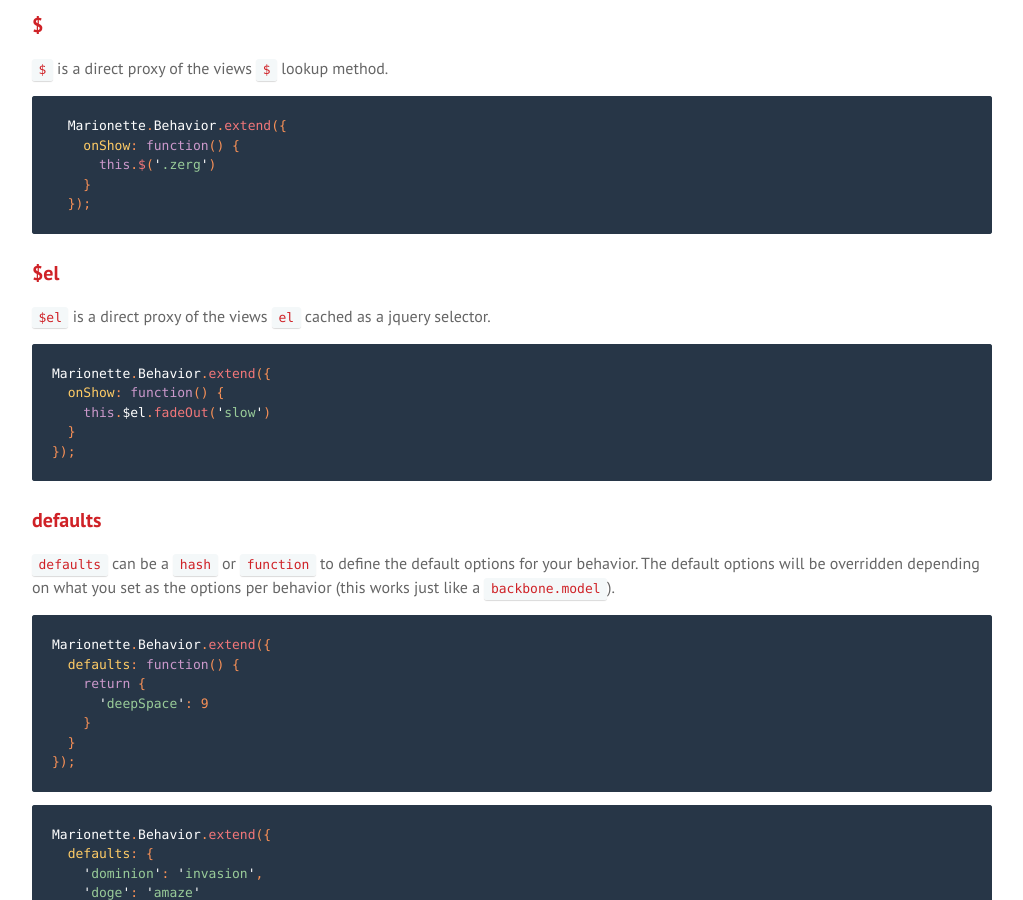
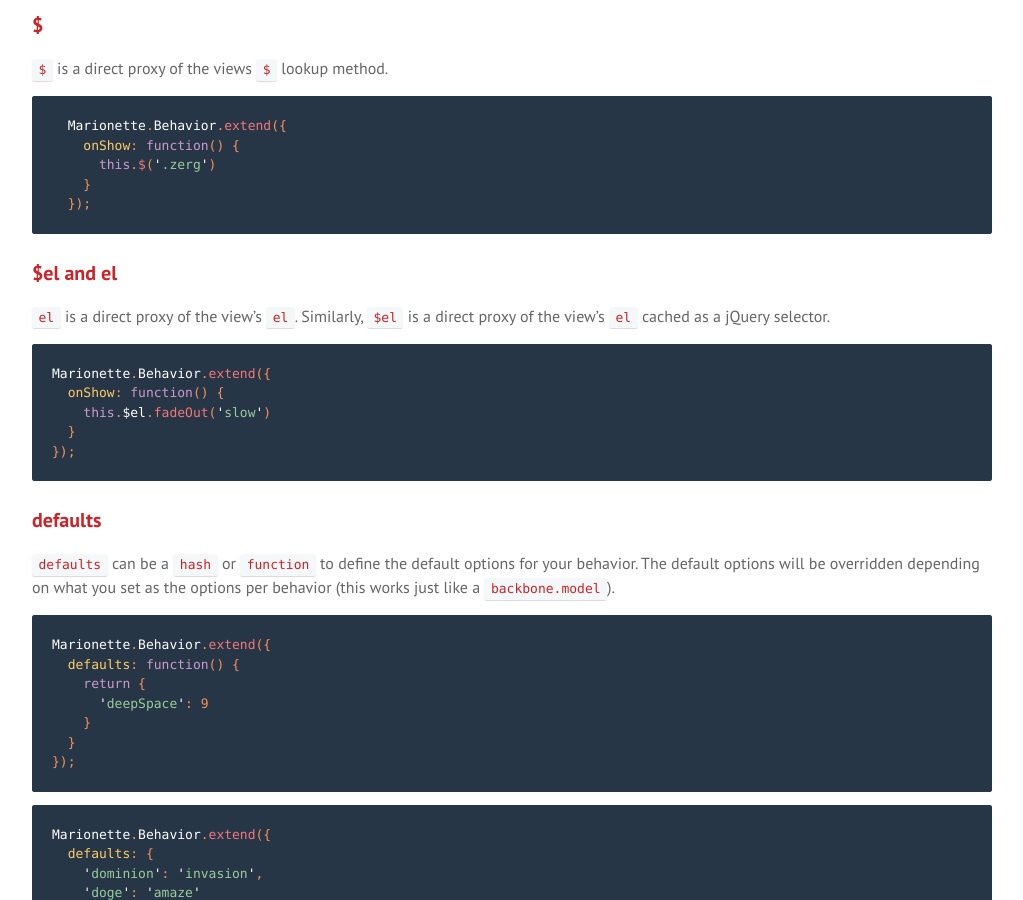
Before and after one commit to sadcitizen/marionettejs.ru, a Jekyll site: the page built from _posts/2014-02-01-behavior.md, in a window 1280 px wide and 900 px high, scrolled down 4794 px. Shown: the whole window, without its empty margins (128-1151 px from the left). Built offline with Jekyll 4.4.1, drawn with Linux system fonts in a browser that asks for light colours; some web fonts are replaced; Markdown is read by kramdown in place of the engine named in the settings.

Commit message:
update ru/Behavior

````diff
--- a/_includes/translation/ru/marionette.behavior.md
+++ b/_includes/translation/ru/marionette.behavior.md
@@ -11,7 +11,7 @@
   * [Collection Events](#model-events)
   * [Grouped Behaviors](#grouped-behaviors)
   * [$](#$)
-  * [$el](#$el)
+  * [$el and el](#$el-and-el)
   * [Defaults](#defaults)
   * [View](#view)
 
@@ -215,9 +215,10 @@
   });
 ```
 
-### $el
+### $el and el
 
-`$el` is a direct proxy of the views `el` cached as a jquery selector.
+`el` is a direct proxy of the view's `el`.
+Similarly, `$el` is a direct proxy of the view's `el` cached as a jQuery selector.
 
 ```js
 Marionette.Behavior.extend({
````
